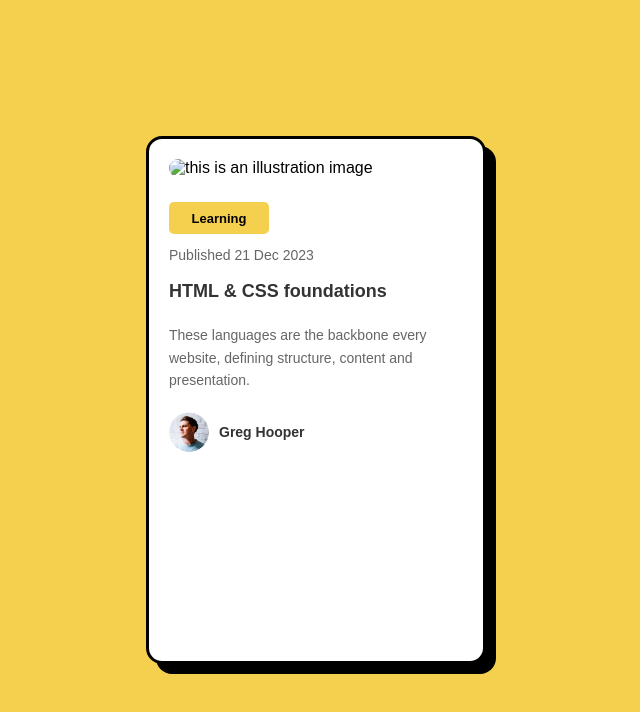
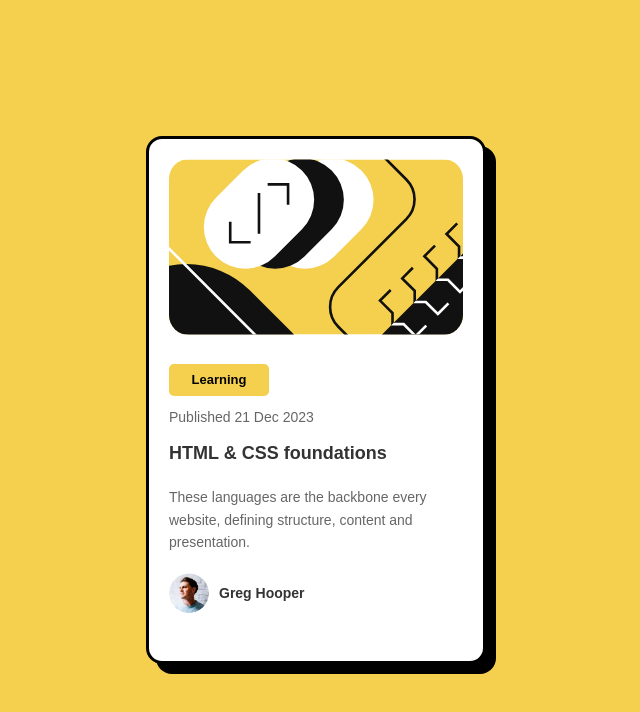
Before and after one commit to ayshatuu/blog-preview-card, a plain HTML site: page index.html in a window 1280 px wide. Shown: the whole page, without its empty margins (324-964 px from the left). Drawn offline with Linux system fonts and the light colour scheme; the site is published under a folder, as on GitHub Pages, so addresses that start at the root find nothing.

Commit message:
took out forward slash

```diff
--- a/index.html
+++ b/index.html
@@ -12,7 +12,7 @@
         <div class="container">
             <div class="card">
                 <div class="card-image">
-                    <img src="/img/illustration-article.svg" class="illustrationImage" alt="this is an illustration image">
+                    <img src="img/illustration-article.svg" class="illustrationImage" alt="this is an illustration image">
                 </div>
                 <button class="btn">Learning</button>
                 <p>Published 21 Dec 2023</p>
```
